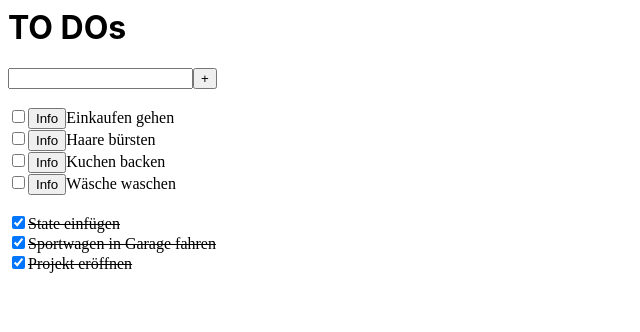
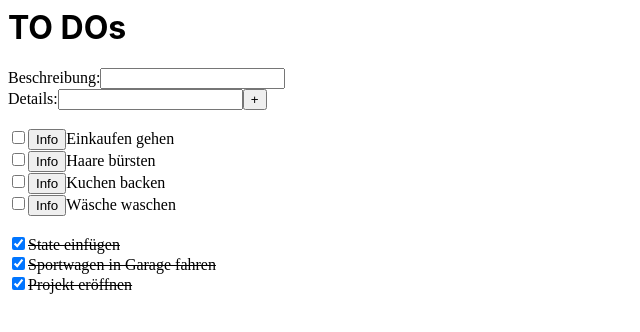
Before and after one commit to SneriKob/React-Training-ToDos, a React (Create React App) app: page / in a window 1280 px wide. Shown: the top 332 px of the page, without its empty margins (0-640 px from the left). Built offline with nearby package versions, Linux system fonts and the light colour scheme.

Commit message:
3 files modified

```diff
--- a/src/ActiveList.js
+++ b/src/ActiveList.js
@@ -4,6 +4,7 @@ const InfoPanel = (props) => {
   if (props.state){
     return (
       <div className = 'InfoPanel'>
+        <button onClick={props.onClose}>X</button>
         <p>
           {props.details}
         </p>
@@ -41,6 +42,7 @@ class ActiveList extends Component {
         <InfoPanel
           state={this.props.toggleDetails}
           details={this.props.listOfTodos[currIndex].details}
+          onClose={this.props.onInfoClose}
         ></InfoPanel>
     </div>
     );
--- a/src/ListContainer.js
+++ b/src/ListContainer.js
@@ -40,6 +40,7 @@ export default class ListContainer extends Component {
     addText: '',
     toggleDetails: false,
     detailIndex: 0,
+    addTextDetails: '',
   }
 
   handleChecked = (i) => {
@@ -53,6 +54,12 @@ export default class ListContainer extends Component {
     })
   }
 
+  handleInfoClose = () => {
+    this.setState({
+      toggleDetails: false
+    })
+  }
+
   handleChange = (event) => {
     const { name, value } = event.target
 
@@ -61,8 +68,16 @@ export default class ListContainer extends Component {
     })
   }
 
+  handleChangeDetails = (event) => {
+    const { name, value } = event.target
+
+    this.setState({
+      addTextDetails: value,
+    })
+  }
+
   handleAdd = () => {
-    const desc = {description: this.state.addText};
+    const desc = {description: this.state.addText, details: this.state.addTextDetails};
     this.setState({
       todos: this.state.todos.concat(desc),
       addText: ''
@@ -82,8 +97,10 @@ export default class ListContainer extends Component {
       <div className='container'>
         <NewTodoForm
           onChangeAdd = {this.handleChange}
+          onChangeAddDetails = {this.handleChangeDetails}
           onAdd = {this.handleAdd}
           addText = {this.state.addText}
+          addTextDetails = {this.state.addTextDetails}
         ></NewTodoForm>
         <br></br>
         <ActiveList
@@ -92,6 +109,7 @@ export default class ListContainer extends Component {
           toggleDetails = {this.state.toggleDetails}
           detailIndex = {this.state.detailIndex}
           onInfoClick = {this.handleInfoClick}
+          onInfoClose = {this.handleInfoClose}
         ></ActiveList>
         <br></br>
         <InActiveList
--- a/src/NewTodoForm.js
+++ b/src/NewTodoForm.js
@@ -4,11 +4,20 @@ class NewTodoForm extends Component {
   render(){
     return (
       <div>
+        <label>Beschreibung:</label>
         <input
           type='text'
           name='inputAdd'
           value={this.props.addText}
           onChange={this.props.onChangeAdd}>
+        </input>
+        <br></br>
+        <label>Details:</label>
+        <input
+          type='text'
+          name='inputAddDetails'
+          value={this.props.addTextDetails}
+          onChange={this.props.onChangeAddDetails}>
         </input>
         <button onClick={this.props.onAdd}>+</button>
       </div>
```
